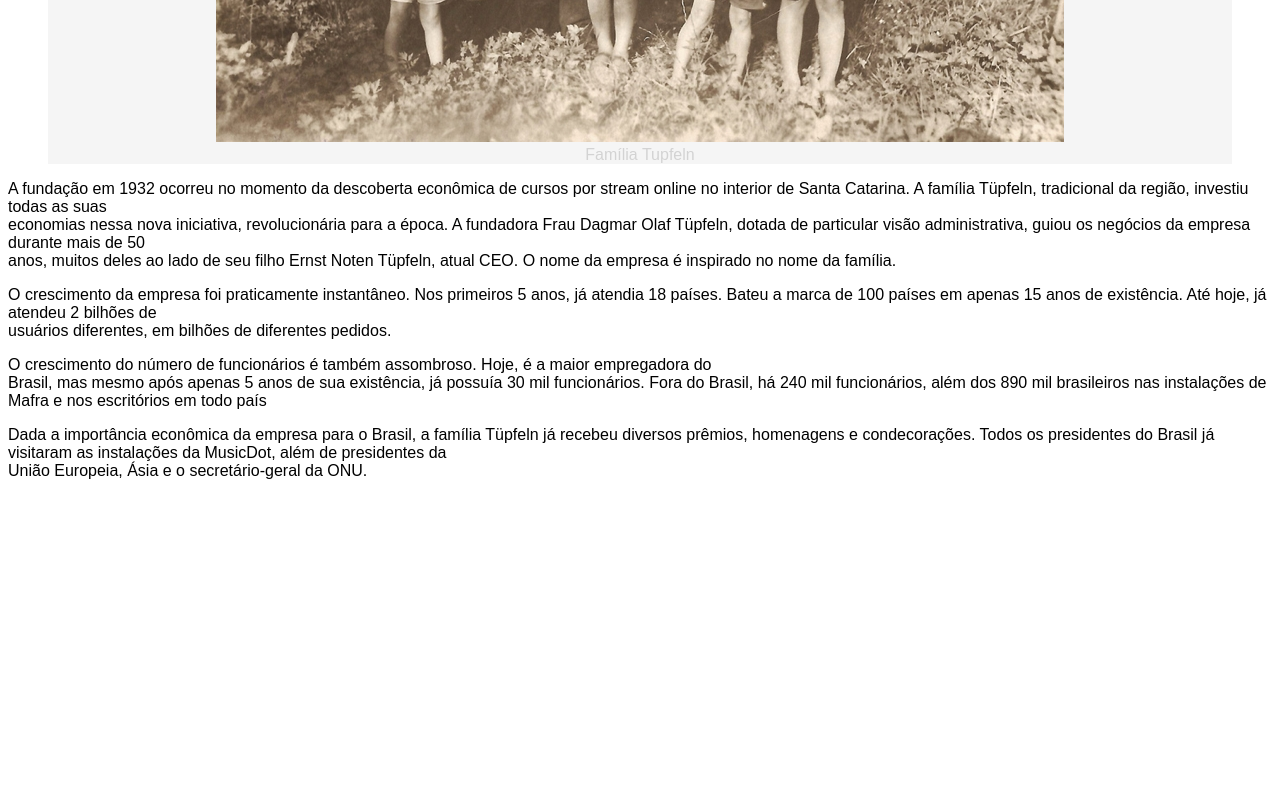
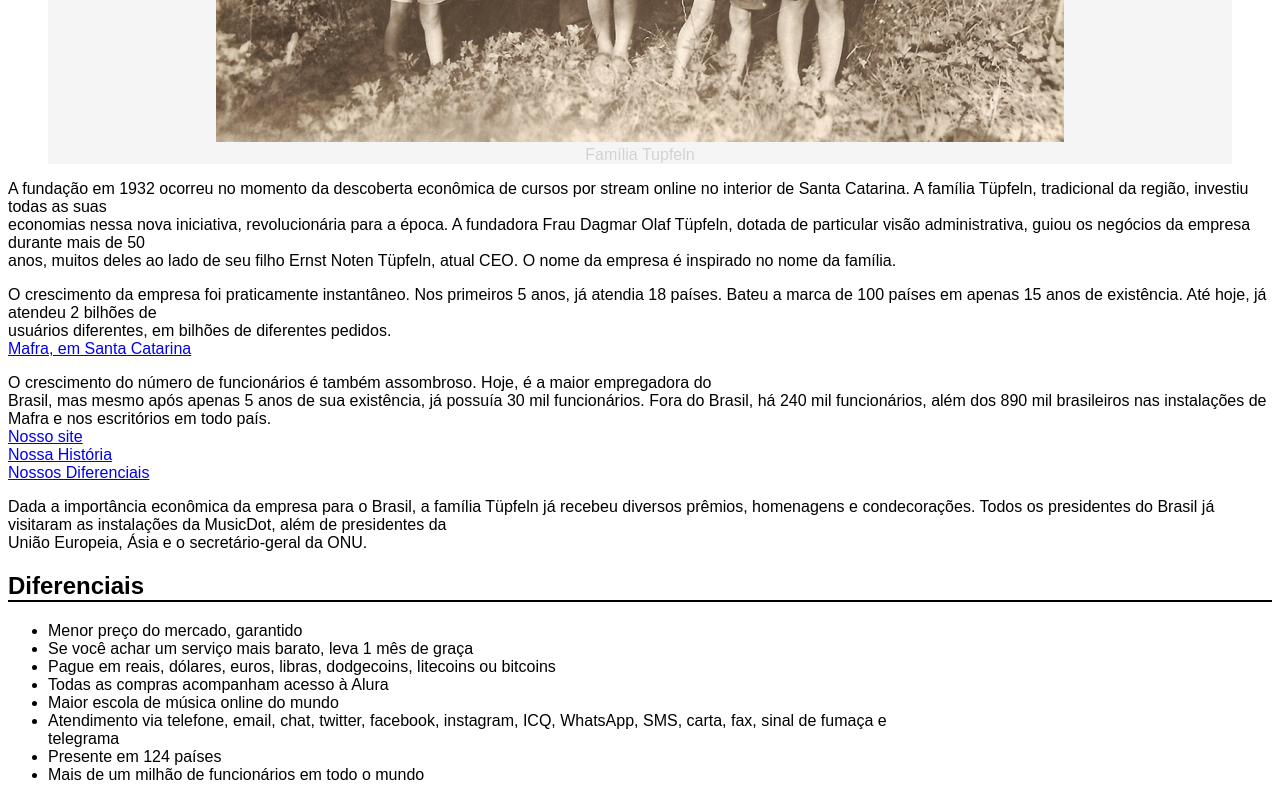
Before and after one commit to kaue-v/music-dot, a plain HTML site: page sobre.html in a window 1280 px wide. Shown: the part 1467-2267 px from the top of the page. Before the commit the page ends 1963 px from the top, so only its background shows below. Drawn offline with Linux system fonts and the light colour scheme.

Commit message:
Adicionando links

```diff
--- a/sobre.html
+++ b/sobre.html
@@ -19,7 +19,7 @@
     </figure>
     <p>Assine os cursos da MusicDot. Acesse nosso site ou entre em contato se tiver dúvidas. Conheça também nossa história e nossos diferenciais.</p>
 
-    <h2>História</h2>
+    <h2 id="historia">História</h2>
     <figure>
         <img src="img/familia-tupfeln.jpg" alt="familia">
         <figcaption>Família Tupfeln</figcaption>
@@ -29,12 +29,30 @@
     anos, muitos deles ao lado de seu filho Ernst Noten Tüpfeln, atual CEO. O nome da empresa é inspirado no nome da família.</p>
 
     <p>O crescimento da empresa foi praticamente instantâneo. Nos primeiros 5 anos, já atendia 18 países. Bateu a marca de 100 países em apenas 15 anos de existência. Até hoje, já atendeu 2 bilhões de<br>
-    usuários diferentes, em bilhões de diferentes pedidos.</p>
+    usuários diferentes, em bilhões de diferentes pedidos. <br>
+    <a href="http://maps.google.com.br/?q=190,GabrielDequech,Mafra,SC">Mafra, em Santa Catarina</a>
+    </p>
 
     <p>O crescimento do número de funcionários é também assombroso. Hoje, é a maior empregadora do<br>
-    Brasil, mas mesmo após apenas 5 anos de sua existência, já possuía 30 mil funcionários. Fora do Brasil, há 240 mil funcionários, além dos 890 mil brasileiros nas instalações de Mafra e nos escritórios em todo país</p>
+    Brasil, mas mesmo após apenas 5 anos de sua existência, já possuía 30 mil funcionários. Fora do Brasil, há 240 mil funcionários, além dos 890 mil brasileiros nas instalações de Mafra e nos escritórios em todo país. <br>
+    <a href="/index.html">Nosso site</a> <br>
+    <a href="#historia">Nossa História</a> <br>
+    <a href="#diferenciais">Nossos Diferenciais</a>
+    </p>
 
     <p>Dada a importância econômica da empresa para o Brasil, a família Tüpfeln já recebeu diversos prêmios, homenagens e condecorações. Todos os presidentes do Brasil já visitaram as instalações da MusicDot, além de presidentes da<br>
     União Europeia, Ásia e o secretário-geral da ONU.</p>
+
+    <h2 id="diferenciais">Diferenciais</h2>
+    <ul>
+        <li>Menor preço do mercado, garantido</li>
+        <li>Se você achar um serviço mais barato, leva 1 mês de graça</li>
+        <li>Pague em reais, dólares, euros, libras, dodgecoins, litecoins ou bitcoins</li>
+        <li>Todas as compras acompanham acesso à Alura</li>
+        <li>Maior escola de música online do mundo</li>
+        <li>Atendimento via telefone, email, chat, twitter, facebook, instagram, ICQ, WhatsApp, SMS, carta, fax, sinal de fumaça e <br> telegrama</li>
+        <li>Presente em 124 países</li>
+        <li>Mais de um milhão de funcionários em todo o mundo</li>
+    </ul>
 </body>
 </html>
```
